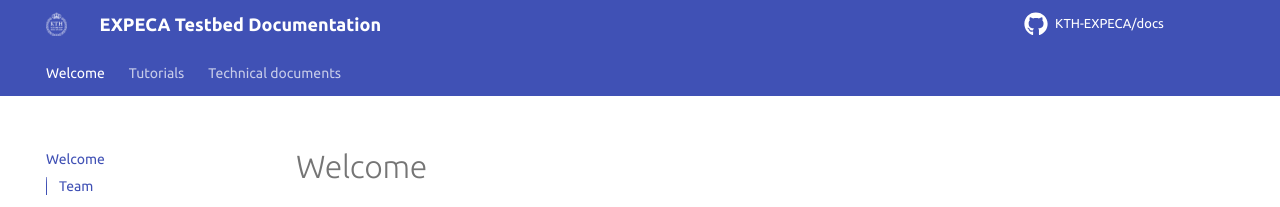
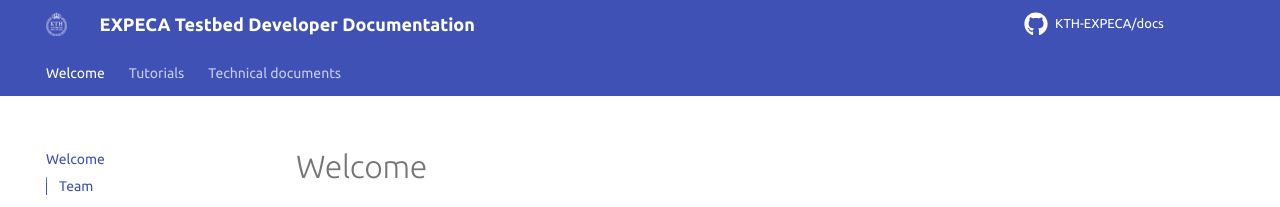
Before and after one commit to KTH-EXPECA/devdocs, an MkDocs documentation site: the page built from docs/index.md, in a window 1280 px wide. Shown: the top 207 px of the page. Built offline with MkDocs 1.6.1 and Material for MkDocs 9.7.7, drawn with Linux system fonts in a browser that asks for light colours; comment, search, counter and statistics services are not loaded.

Commit message:
developer documentation

```diff
--- a/mkdocs.yml
+++ b/mkdocs.yml
@@ -1,5 +1,5 @@
 ---
-site_name: EXPECA Testbed Documentation
+site_name: EXPECA Testbed Developer Documentation
 theme:
   palette:
     scheme: default
```
